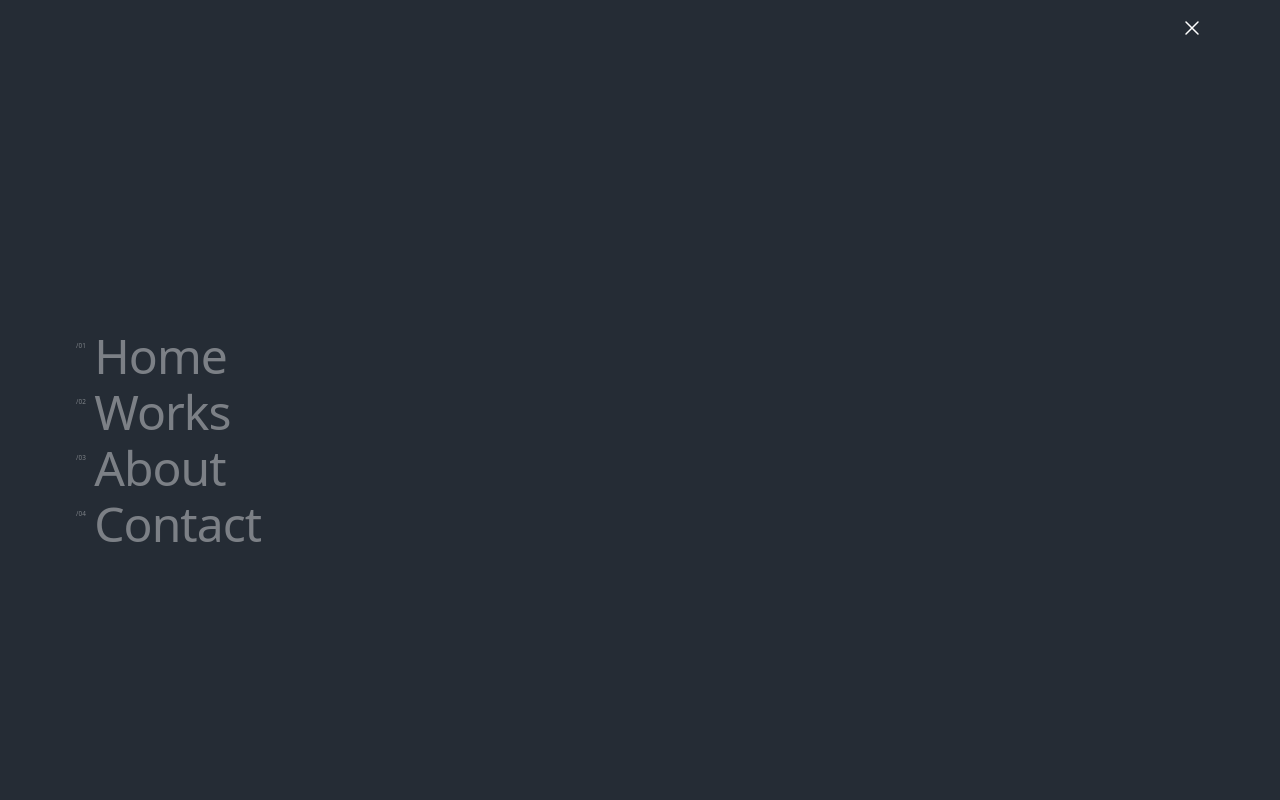
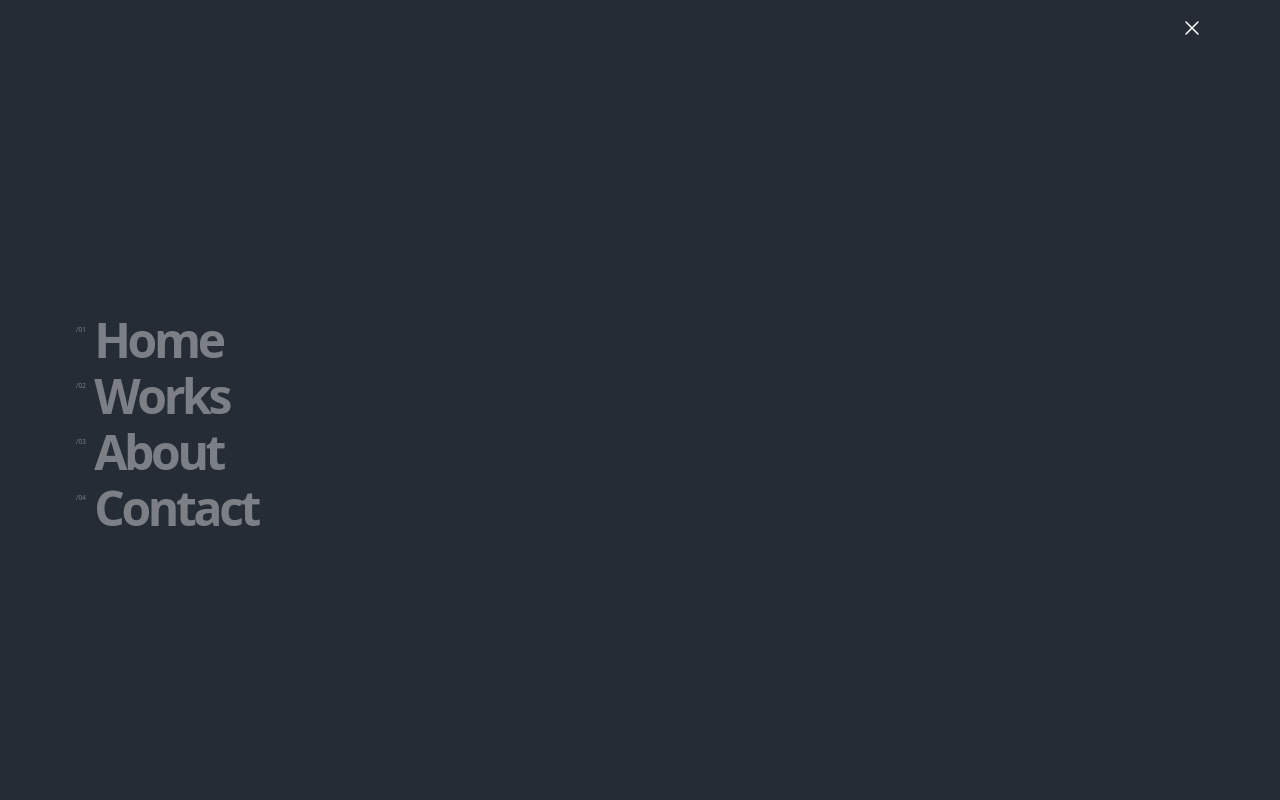
Before and after one commit to xdelmo/eliotbesson, a React (Create React App) app: page / in a window 1280 px wide. Both pictures are taken after a click on the element 1192 px from the left and 28 px from the top of the page. Shown: the top 800 px of the page. Built offline with nearby package versions, Linux system fonts and the light colour scheme.

Commit message:
FIX: navbar and loading screen animation

```diff
--- a/src/App.js
+++ b/src/App.js
@@ -5,7 +5,7 @@ import Works from "./components/Works";
 import React from "react";
 import AboutMe from "./components/AboutMe";
 import Footer from "./components/Footer";
-import { motion } from "framer-motion";
+import { motion, AnimatePresence } from "framer-motion";
 import AnimatedTitle from "./components/AnimatedTitle";
 
 function App() {
@@ -24,25 +24,25 @@ function App() {
         delay: 1,
       },
     },
-
-    //! EXIT ANIMATION DOES NOT WORK
     exit: {
-      opacity: 0,
+      opacity: 1,
       y: "-100vh",
       transition: {
-        duration: 1,
+        duration: 0.5,
       },
     },
   };
 
   return (
     <div className="App">
-      {isLoading ? (
+      <AnimatePresence mode="wait">
+        {isLoading && (
           <motion.div
             className="h-screen bg-primary z-99 font-ppmori"
             variants={loadingVariants}
             initial="show"
             exit="exit"
+            id="loadingYes"
           >
             <div className="flex flex-col justify-between h-screen py-4 text-white wrapper">
               <div className="flex flex-row justify-between">
@@ -60,7 +60,11 @@ function App() {
               </div>
             </div>
           </motion.div>
-      ) : (
+        )}
+      </AnimatePresence>
+
+      <AnimatePresence>
+        {!isLoading && (
           <div>
             <Navbar />
             <main>
@@ -71,6 +75,7 @@ function App() {
             <Footer />
           </div>
         )}
+      </AnimatePresence>
     </div>
   );
 }
--- /dev/null
+++ b/src/components/AnimatedTextWord.jsx
@@ -0,0 +1,57 @@
+import React from "react";
+import { motion } from "framer-motion";
+
+const AnimatedTextWord = ({ text }) => {
+  const words = text.split(" ");
+
+  const container = {
+    hidden: { opacity: 0 },
+    visible: (i = 1) => ({
+      opacity: 1,
+      transition: { staggerChildren: 0.25, delayChildren: 0.05 * i },
+    }),
+  };
+
+  const child = {
+    visible: {
+      opacity: 1,
+      x: 0,
+      transition: {
+        type: "spring",
+        damping: 12,
+        stiffness: 100,
+      },
+    },
+    hidden: {
+      opacity: 0,
+      x: 20,
+      transition: {
+        type: "spring",
+        damping: 12,
+        stiffness: 100,
+      },
+    },
+  };
+
+  return (
+    <motion.div
+      style={{ overflow: "hidden", display: "flex" }}
+      variants={container}
+      initial="hidden"
+      whileInView="visible"
+      viewport={{ once: true }}
+    >
+      {words.map((word, index) => (
+        <motion.span
+          variants={child}
+          style={{ marginRight: "5px" }}
+          key={index}
+        >
+          {word}
+        </motion.span>
+      ))}
+    </motion.div>
+  );
+};
+
+export default AnimatedTextWord;
--- a/src/components/AnimatedTitle.jsx
+++ b/src/components/AnimatedTitle.jsx
@@ -48,7 +48,7 @@ export default function AnimatedTitle(props) {
   const characterAnimation = {
     hidden: {
       opacity: 0,
-      y: `0.25em`,
+      y: `1em`,
     },
 
     visible: {
@@ -56,7 +56,7 @@ export default function AnimatedTitle(props) {
       y: `0em`,
       transition: {
         duration: 1,
-        ease: [0.2, 0.65, 0.3, 0.9],
+        // ease: [0.2, 0.65, 0.3, 0.9],
       },
     },
   };
--- a/src/components/Footer.jsx
+++ b/src/components/Footer.jsx
@@ -1,20 +1,37 @@
 import React from "react";
 import { footerLinks } from "../constants";
+import { motion } from "framer-motion";
 
 function Footer() {
   function scrollToTop() {
     window.scrollTo({ top: 0, behavior: "smooth" });
-    console.log("first");
   }
 
+  const footerVariants = {
+    hidden: {
+      opacity: 0,
+    },
+    show: {
+      opacity: 1,
+      transition: {
+        delay: 1,
+      },
+    },
+  };
+
   return (
-    <footer>
+    <motion.footer
+      variants={footerVariants}
+      initial="hidden"
+      animate="show"
+      key="footer"
+    >
       <div className=" footer-spacer"></div>
       <div
         id="contact"
         className=" bg-primary footer rounded-t-3xl font-ppmori"
       >
-        <div className="py-4  wrapper">
+        <div className="py-4 wrapper">
           <div className="flex flex-row flex-wrap justify-between gap-2 mt-8 ">
             {/* mappa tutti i footerLink del footerLinks */}
             {footerLinks.map((footerLink) => (
@@ -42,10 +59,10 @@ function Footer() {
           <p className="mt-8 mb-20 leading-5 text-white uppercase letter-spacing-xs hover-underline-animation-light up-letters-animation font-ppmori">
             <a href="#">Let's work together</a>
           </p>
-
           <p className="flex items-center justify-center flex-1 font-bold leading-none text-white uppercase hero font-bebas letter-spacing-xs">
             eliot besson
           </p>
+
           <div className="flex justify-between text-white uppercase ">
             <a href="#" className="hover:text-lightDesaturated">
               Info & Credits
@@ -60,7 +77,7 @@ function Footer() {
           </div>
         </div>
       </div>
-    </footer>
+    </motion.footer>
   );
 }
 
--- a/src/components/Navbar.jsx
+++ b/src/components/Navbar.jsx
@@ -1,6 +1,7 @@
 import React from "react";
 import { navLinks } from "../constants";
 import { motion, AnimatePresence } from "framer-motion";
+import AnimatedTitle from "./AnimatedTitle";
 
 function Navbar() {
   const [isMenuOpen, setIsMenuOpen] = React.useState(false);
@@ -27,7 +28,6 @@ function Navbar() {
   // Variants for framer motion animation menu
   const navVariants = {
     hidden: {
-      opacity: 0,
       y: "-100vh",
     },
     show: {
@@ -35,6 +35,7 @@ function Navbar() {
       y: 0,
       transition: {
         duration: 0.75,
+        stiffness: 50,
         // when: "beforeChildren",
         // staggerChildren: 0.4,
       },
@@ -42,10 +43,11 @@ function Navbar() {
 
     //! EXIT ANIMATION DOES NOT WORK
     exit: {
-      opacity: 0,
       y: "-100vh",
       transition: {
         duration: 0.75,
+        type: "spring",
+        stiffness: 50,
       },
     },
   };
@@ -110,7 +112,7 @@ function Navbar() {
                 </svg>
               </div>
 
-              <ul className="flex flex-col justify-center h-screen gap-2 text-lightDesaturated">
+              <ul className="flex flex-col justify-center h-full gap-2 text-lightDesaturated">
                 {navLinks.map((nav) => (
                   <li
                     key={nav.id}
@@ -122,7 +124,7 @@ function Navbar() {
                       className="ml-2 text-5xl"
                       onClick={handleClickLink}
                     >
-                      {nav.title}
+                      <AnimatedTitle text={nav.title} />
                     </a>
                   </li>
                 ))}
--- a/src/components/Works.jsx
+++ b/src/components/Works.jsx
@@ -3,8 +3,36 @@ import { worksInfo } from "../constants";
 import Work from "./Work";
 import AnimatedTitle from "./AnimatedTitle";
 import AnimatedText from "./AnimatedText";
+import { motion } from "framer-motion";
+import AnimatedTextWord from "./AnimatedTextWord";
 
 function Works() {
+  // Variants for framer motion animation menu
+  const timelineVariants = {
+    hidden: {
+      opacity: 0,
+      y: "-100vh",
+    },
+    show: {
+      opacity: 1,
+      y: 0,
+      transition: {
+        duration: 0.75,
+        // when: "beforeChildren",
+        staggerChildren: 1,
+      },
+    },
+
+    //! EXIT ANIMATION DOES NOT WORK
+    exit: {
+      opacity: 0,
+      y: "-100vh",
+      transition: {
+        duration: 0.75,
+      },
+    },
+  };
+
   return (
     <div id="works" className="bg-primary rounded-t-3xl">
       <div className="flex flex-col items-center justify-center min-h-screen text-white rounded-t-3xl wrapper">
@@ -12,8 +40,9 @@ function Works() {
           <AnimatedTitle text="Selected Works" />
         </h2>
         <p className="flex items-center justify-center font-ppmori">
-          2020 <span className="line"></span>
-          2022
+          <AnimatedTextWord text="2020 ───── 2022" />
+          {/* 2020 <span className="line"></span>
+          2022 */}
         </p>
       </div>
 
--- a/src/index.css
+++ b/src/index.css
@@ -139,7 +139,7 @@
     bottom: 0;
     left: 0;
     width: 100%;
-    height: 100vh;
+    min-height: 100vh;
     pointer-events: auto;
   }
 
```
Lines whose indentation alone changed are shown as unchanged.
